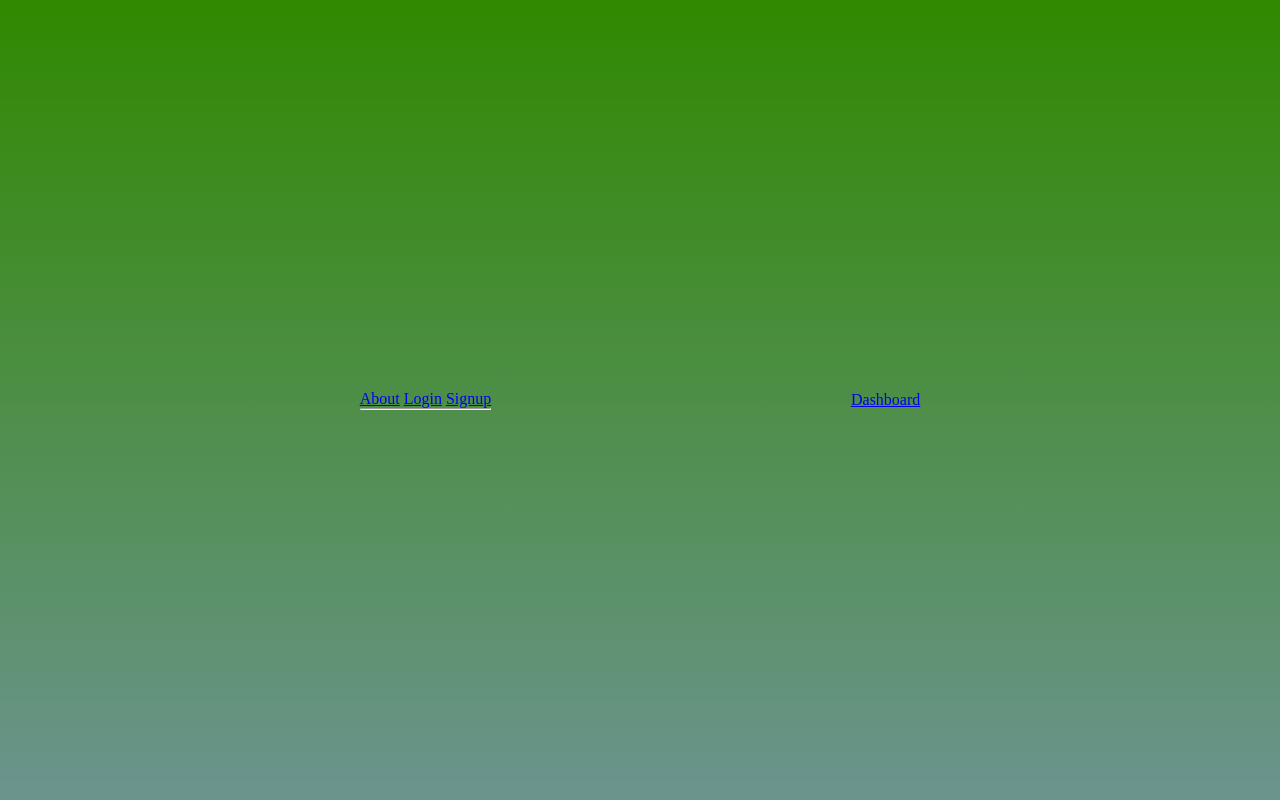
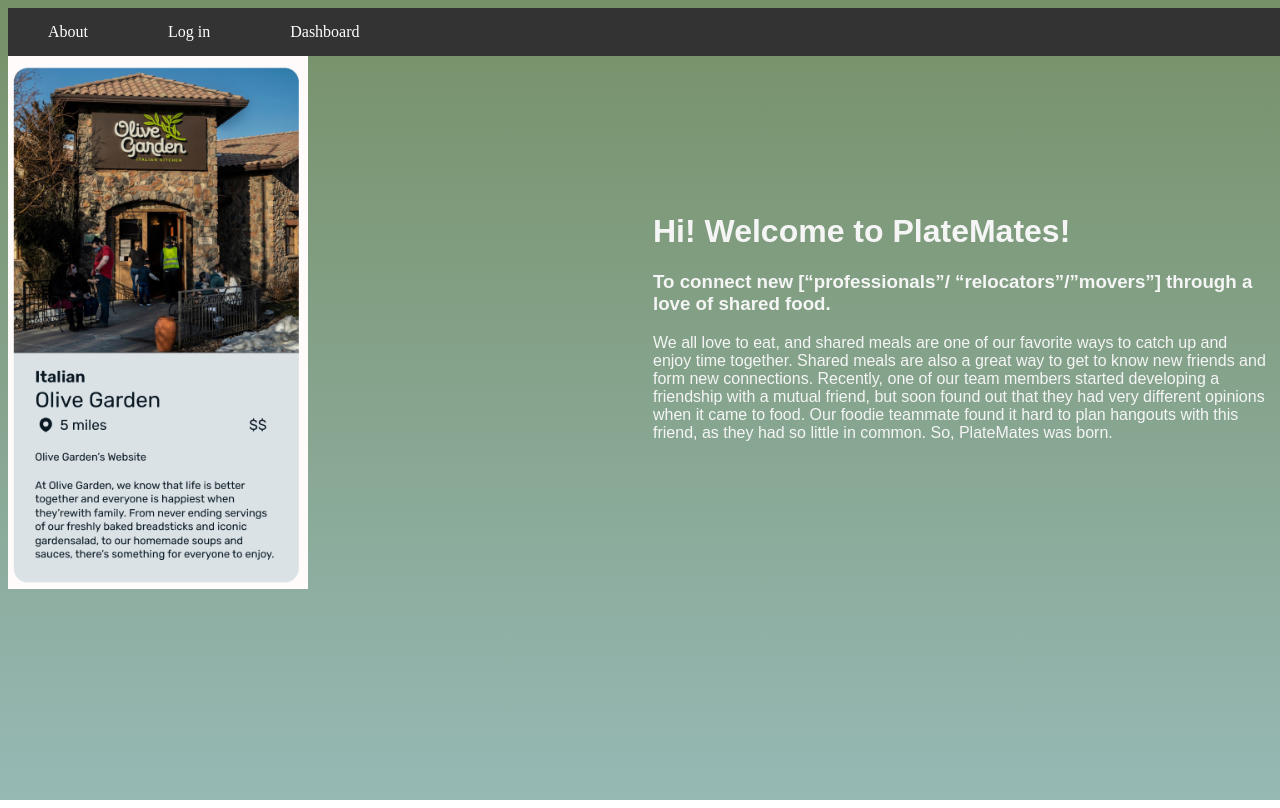
Before and after one commit to firangizg/PlateMates, a plain HTML site: page index.html in a window 1280 px wide. Drawn offline with Linux system fonts and the light colour scheme.

Commit message:
make the about page

```diff
--- a/index.html
+++ b/index.html
@@ -1,27 +1,26 @@
 <!doctype html>
 <html class="html" lang="en">
-
   <head>
     <title>PlateMates</title>
     <meta charset="utf-8">
     <meta name="viewport" content="width=device-width, initial-scale=1">
-    <link rel="stylesheet" type="text/css" href="public/css/main.css">
+    <link rel="stylesheet" type="text/css" href="public/css/style.css">
   </head>
-
   <body>
-    <div id="nav">
-      <nav class="nav">
-        <ul class="nav-links">
-          <p style="margin:0">
-            <a class="link" href="#about">About</a>
-            <a class="link" href="./loginsignup.html">Login</a>
-            <a class="link" href="./loginsignup.html">Signup</a>
-          </p>
-        </ul>
-      </nav>
-      <hr/>
+    <ul class="navbars">
+      <li><a href="#about">About</a></li>
+      <li><a href="loginsignup.html">Log in</a></li>
+      <li><a href="dashboard.html">Dashboard</a></li>
+    </ul>
+    <div class="flex-container">
+      <div class="flex-child magenta">
+        <img width="300px" src="match.png">
+      </div>
+      <div class="flex-child textbox">
+        <h1>Hi! Welcome to PlateMates!</h1>
+        <h3>To connect new [“professionals”/ “relocators”/”movers”] through a love of shared food.</h3>
+        <p> We all love to eat, and shared meals are one of our favorite ways to catch up and enjoy time together. Shared meals are also a great way to get to know new friends and form new connections. Recently, one of our team members started developing a friendship with a mutual friend, but soon found out that they had very different opinions when it came to food. Our foodie teammate found it hard to plan hangouts with this friend, as they had so little in common. So, PlateMates was born.
+        </p>
+      </div>
     </div>
-
-    <!--- temp link to dashboard, dashboard should only be available after logging in/signing up-->
-    <a class="link" href="./dashboard.html">Dashboard</a>
   </body>
--- a/public/css/main.css
+++ b/public/css/main.css
@@ -3,6 +3,8 @@
   padding: 0;
   box-sizing: border-box;
 }
+
+/* Change the link color to #111 (black) on hover */
 
 html,
 body {
@@ -12,11 +14,15 @@
 }
 
 body {
-  display: flex;
   justify-content: space-evenly;
   align-items: center;
-  background: linear-gradient(0deg, rgb(107, 148, 143), rgb(48, 137, 0)) no-repeat;
+  background: linear-gradient(0deg, rgb(150, 185, 181), rgb(118, 144, 103)) no-repeat;
 }
+
+.dashboard {
+  display: flex;
+}
+/*  */
 
 #swiper {
   height: 70vh;
--- /dev/null
+++ b/public/css/style.css
@@ -0,0 +1,57 @@
+li a {
+    margin: 0;
+    display: block;
+    color: white;
+    text-align: center;
+    padding: 15px 40px;
+    text-decoration: none;
+  }
+  ul {
+    list-style-type: none;
+    margin: 0;
+    padding: 0;
+    overflow: hidden;
+    background-color: #333;
+  }
+
+  li {
+    float: left;
+  }
+
+  li a:hover {
+    background-color: #111;
+  }
+
+  .textbox {
+    color: whitesmoke;
+    font-family: arial;
+    padding: 10px;
+    margin: 10px;
+  }
+
+  .flex-container {
+    display: flex;
+    justify-content: space-evenly;
+    align-items: center;
+  }
+
+  .flex-child {
+    flex: 1;
+  }
+
+  .flex-child:first-child {
+    margin-right: 10px;
+  }
+
+  html,
+  body {
+    width: 100vw;
+    height: 100vh;
+    overflow: hidden;
+  }
+
+  body {
+    justify-content: space-evenly;
+    align-items: center;
+    background: linear-gradient(0deg, rgb(150, 185, 181), rgb(118, 144, 103)) no-repeat;
+  }
```
Also changed, not shown: dashboard.html (+1 -17 lines), loginsignup.html (+1 -4 lines), match.png (added).
